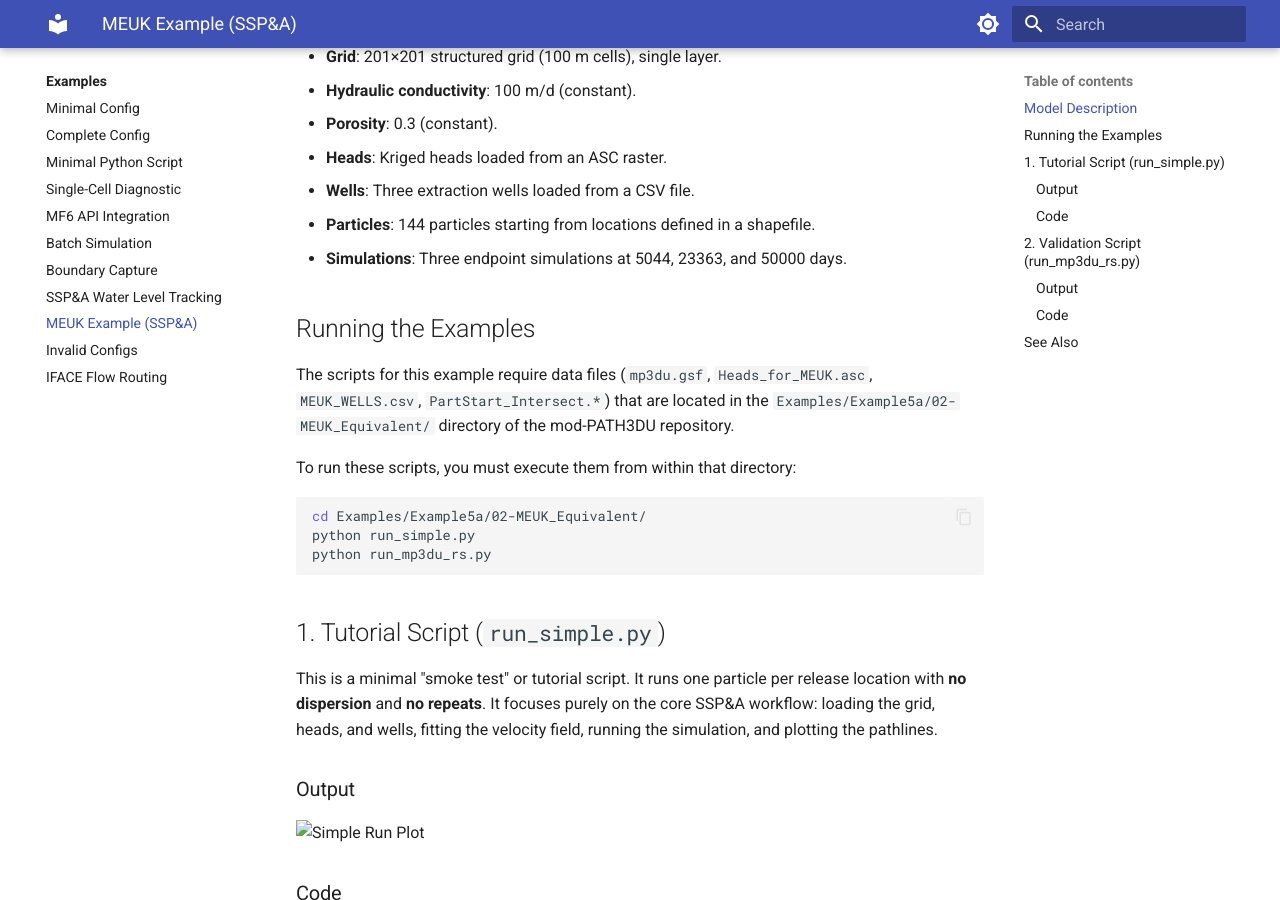
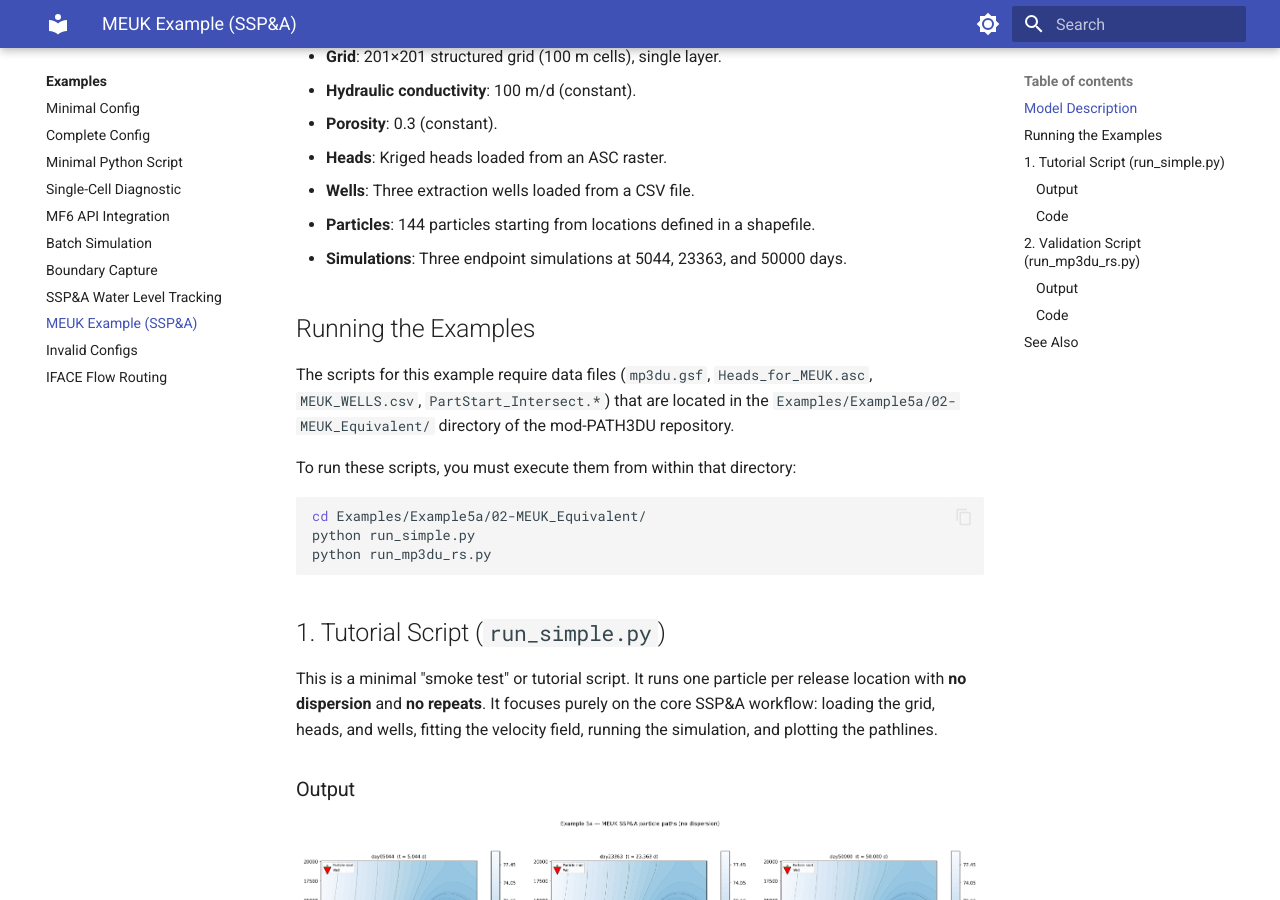
Before and after one commit to sspa-inc/mp3du-rs-docs, an MkDocs documentation site: the page built from docs/examples/sspa-meuk-example.md, in a window 1280 px wide and 900 px high, scrolled down 377 px. Built offline with MkDocs 1.6.1 and Material for MkDocs 9.7.7, drawn with Linux system fonts in a browser that asks for light colours.

Commit message:
fix: correct image paths in MEUK example

```diff
--- a/docs/examples/sspa-meuk-example.md
+++ b/docs/examples/sspa-meuk-example.md
@@ -30,7 +30,7 @@ This is a minimal "smoke test" or tutorial script. It runs one particle per rele
 
 ### Output
 
-![Simple Run Plot](../../assets/images/run_simple_plot.png)
+![Simple Run Plot](../assets/images/run_simple_plot.png)
 
 ### Code
 
@@ -44,7 +44,7 @@ This is a full validation script. It includes dispersion, runs Monte Carlo repea
 
 ### Output
 
-![Validation Head Plot](../../assets/images/run_mp3du_rs_head_plot.png)
+![Validation Head Plot](../assets/images/run_mp3du_rs_head_plot.png)
 
 ### Code
 
```
Also changed, not shown: docs/assets/images/run_mp3du_rs_head_plot.png (added), docs/assets/images/run_simple_plot.png (added).
